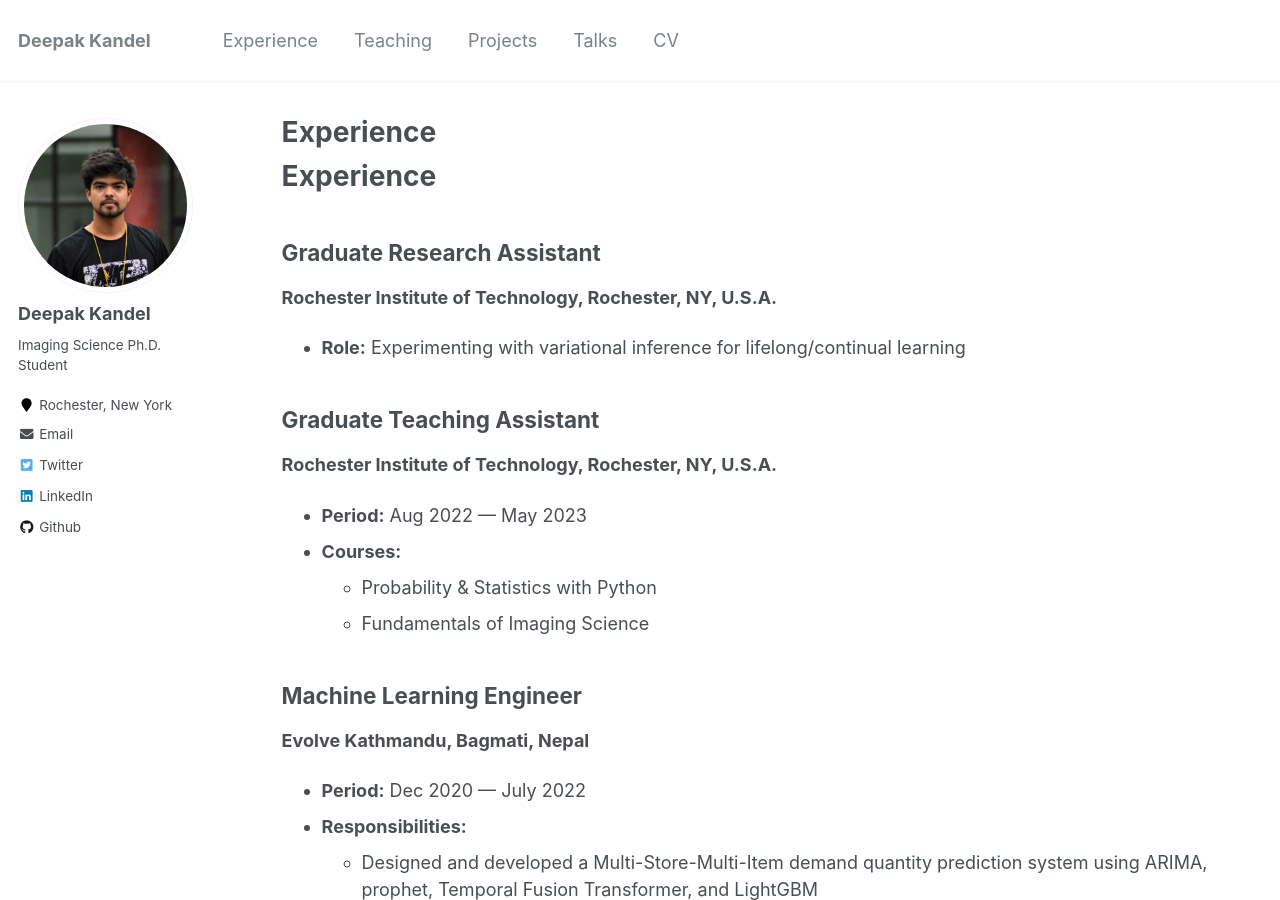
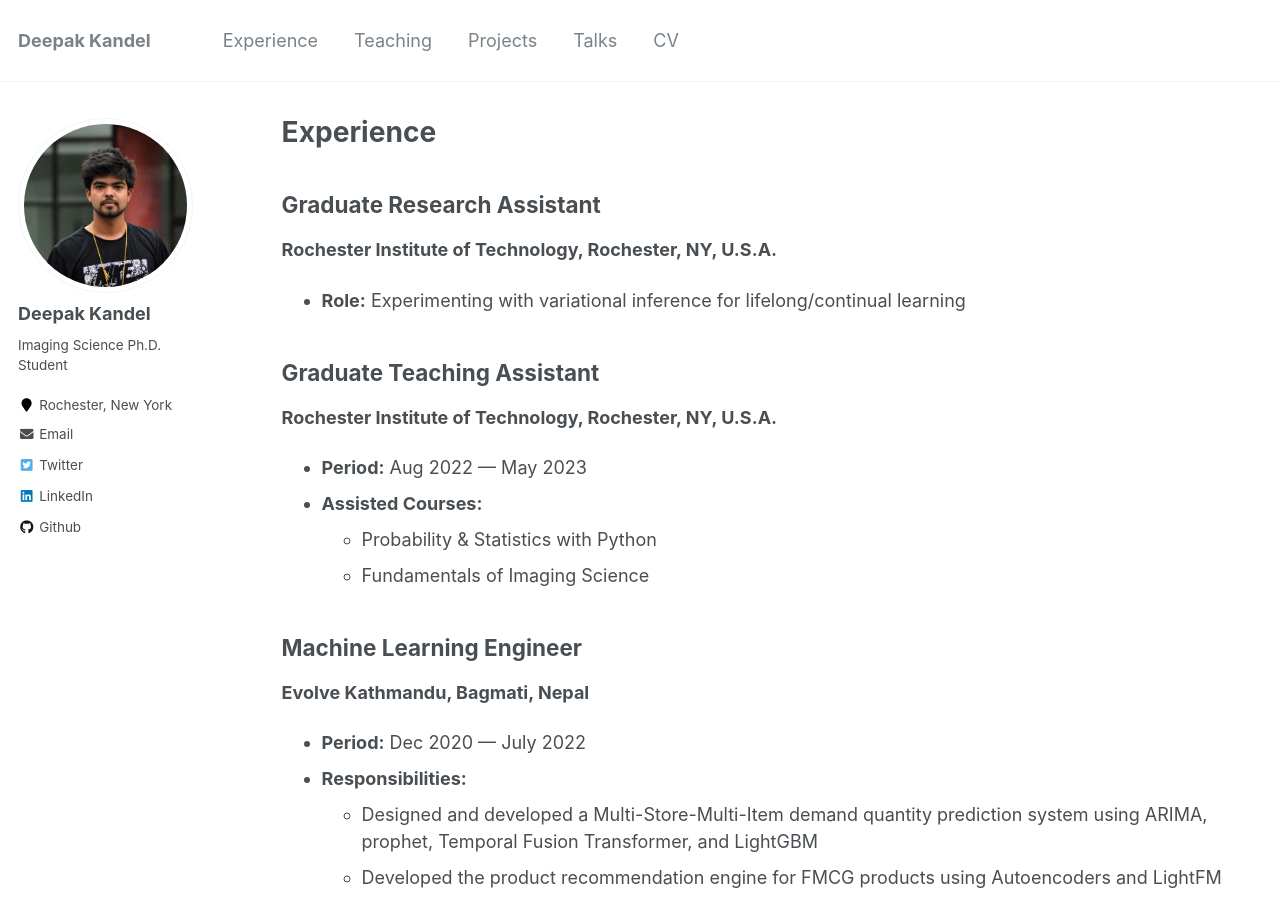
Before and after one commit to kandeldeepak46/kandeldeepak46.github.io, a Jekyll site: the page built from _pages/experience.md, in a window 1280 px wide and 900 px high. Built offline with Jekyll 4.4.1, drawn with Linux system fonts in a browser that asks for light colours.

Commit message:
initial commit

```diff
--- a/_pages/experience.md
+++ b/_pages/experience.md
@@ -4,8 +4,6 @@ title: "Experience"
 permalink: /experience/
 author_profile: true
 ---
-
-# Experience
 
 ## Graduate Research Assistant
 **Rochester Institute of Technology, Rochester, NY, U.S.A.**
@@ -16,7 +14,7 @@ author_profile: true
 **Rochester Institute of Technology, Rochester, NY, U.S.A.**
 
 - **Period:** Aug 2022 — May 2023
-- **Courses:**
+- **Assisted Courses:**
   - Probability & Statistics with Python
   - Fundamentals of Imaging Science
 
```
